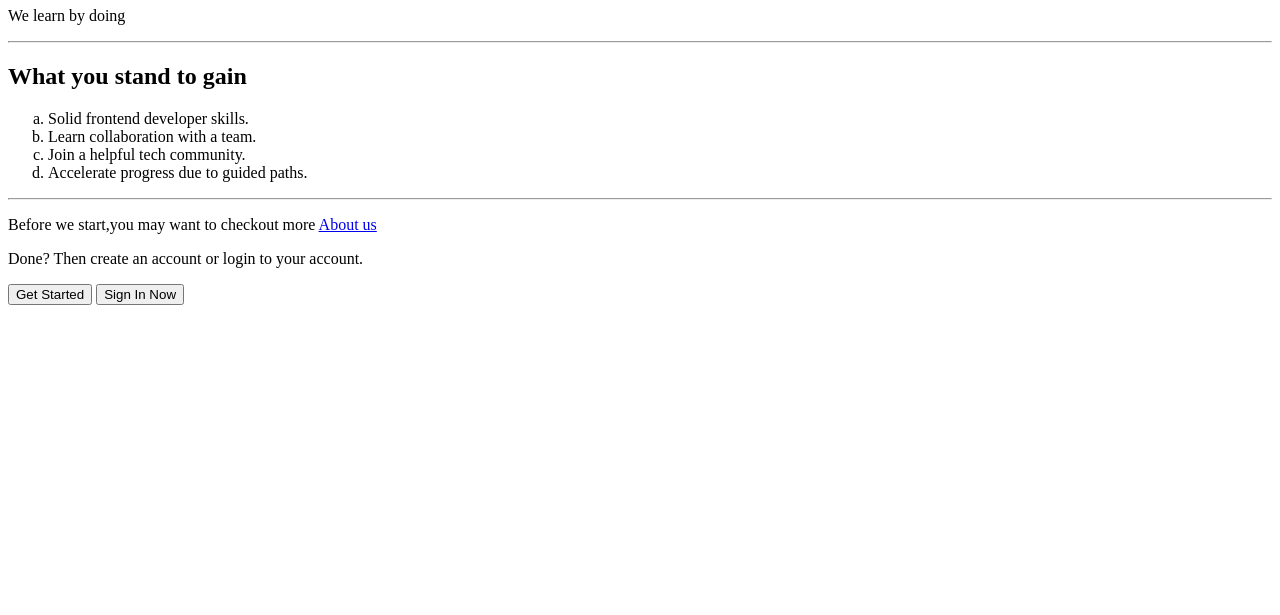
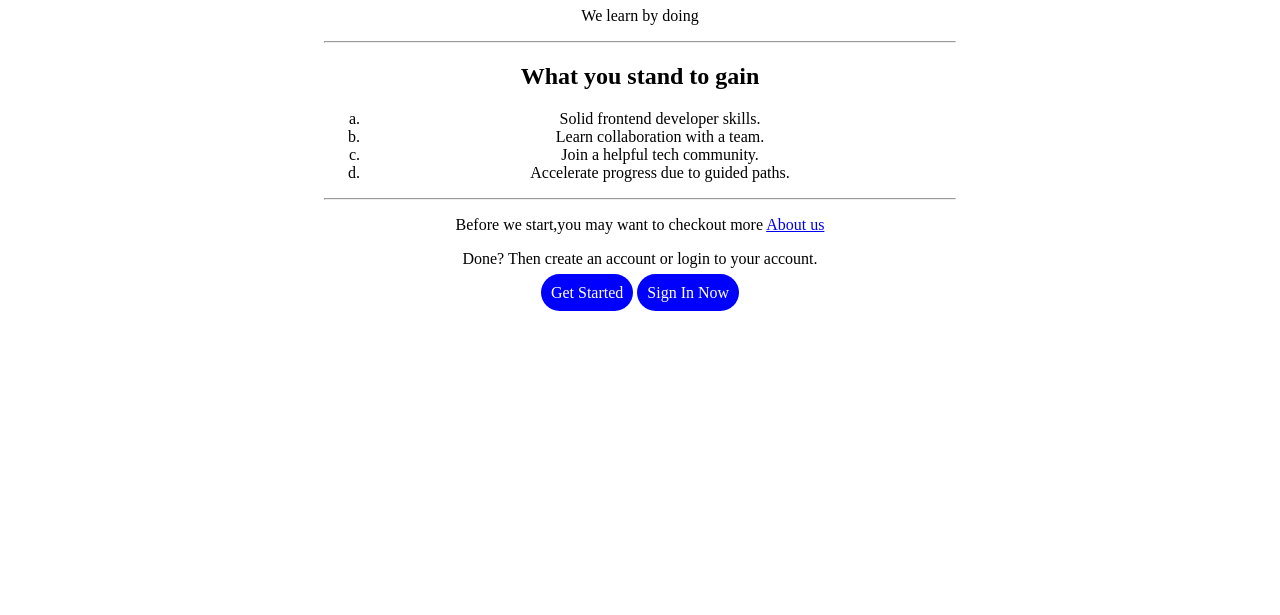
Before and after one commit to Anikemisarah/NEW, a plain HTML site: page home.html in a window 1280 px wide. Shown: the part 185-800 px from the top of the page. Drawn offline with Linux system fonts and the light colour scheme.

Commit message:
this is my initial commit

```diff
--- a/home.html
+++ b/home.html
@@ -5,9 +5,15 @@
     <meta http-equiv="X-UA-Compatible" content="IE=edge">
     <meta name="viewport" content="width=device-width, initial-scale=1.0">
     <title>homepage</title>
+    <link rel="stylesheet" href="style.css">
+
 </head>
 <body>
-    <div>
+    <div class="container">
+
+
+
+
         <img src="./images/tjp (1).png" alt="logo">
         <h1>The Just Projects</h1>
         <p>We learn by doing</p>
@@ -22,8 +28,9 @@
         <hr>
         <p>Before we start,you may want to checkout more <a href="index.html">About us</a></p>
         <p>Done? Then create an account or login to your account.</p>
-        <button>Get Started</button>
-        <button>Sign In Now</button>
+        <div class="button"><a href="">Get Started</a>
+            <a href="">Sign In Now</a></div>
+
     </div>
 </body>
 </html>
--- /dev/null
+++ b/style.css
@@ -0,0 +1,13 @@
+.container {
+
+    width: 50%;
+    margin: auto;
+    text-align: center;
+}
+.button a {
+    background-color: blue;
+    color: white;
+    padding: 10px;
+    border-radius: 20px;
+    text-decoration: none;
+}
```
Also changed, not shown: index.html (+2 -0 lines).
